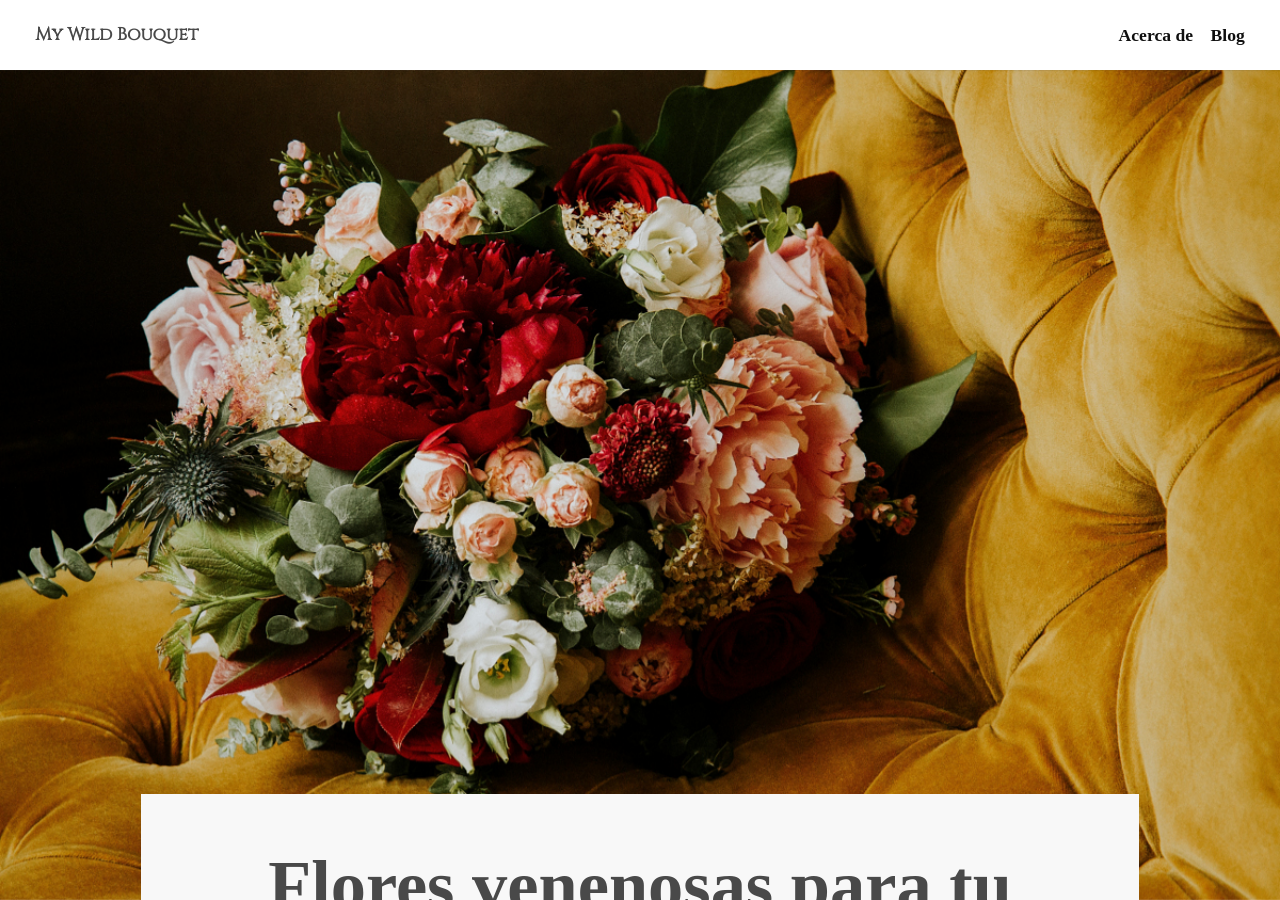
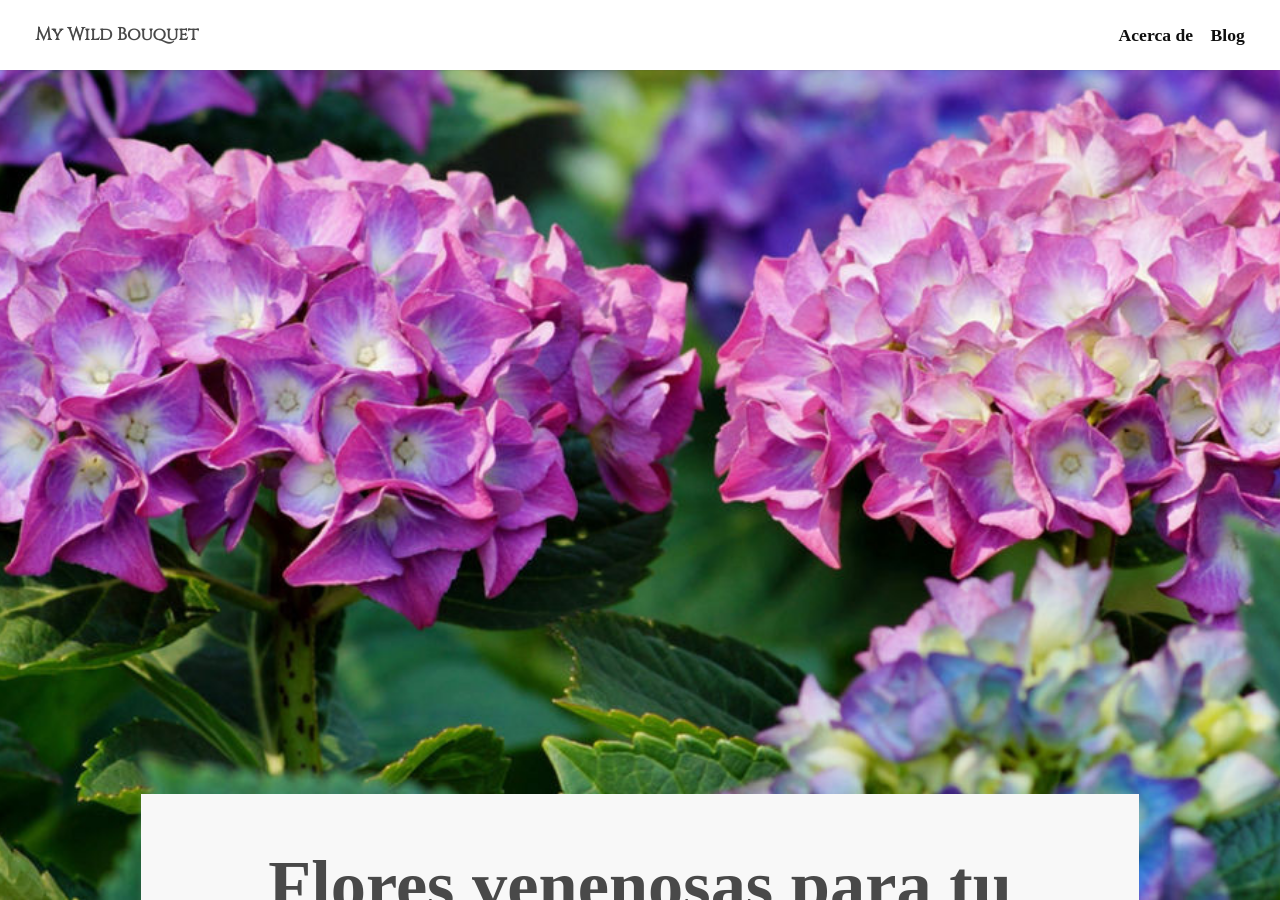
Before and after one commit to keyvanakbary/ramosilvestre.com, a Jekyll site: the page built from src/_posts/2018-01-30-flores-venenosas-para-tu-mascota.md, in a window 1280 px wide and 900 px high. Built offline with Jekyll 4.4.1, drawn with Linux system fonts in a browser that asks for light colours; some web fonts are replaced.

Commit message:
Update 2018-01-30-flores-venenosas-para-tu-mascota.md

```diff
--- a/src/_posts/2018-01-30-flores-venenosas-para-tu-mascota.md
+++ b/src/_posts/2018-01-30-flores-venenosas-para-tu-mascota.md
@@ -1,7 +1,7 @@
 ---
 layout: post
 title: Flores venenosas para tu mascota
-image: /assets/images/posts/cuidar-ramo.jpg
+image: /assets/images/posts/hortensia-toxica-para-mascotas.jpg
 description: Resumen de seis flores muy comunes pero venenosas para animales
 tags:
   - Flores
```
